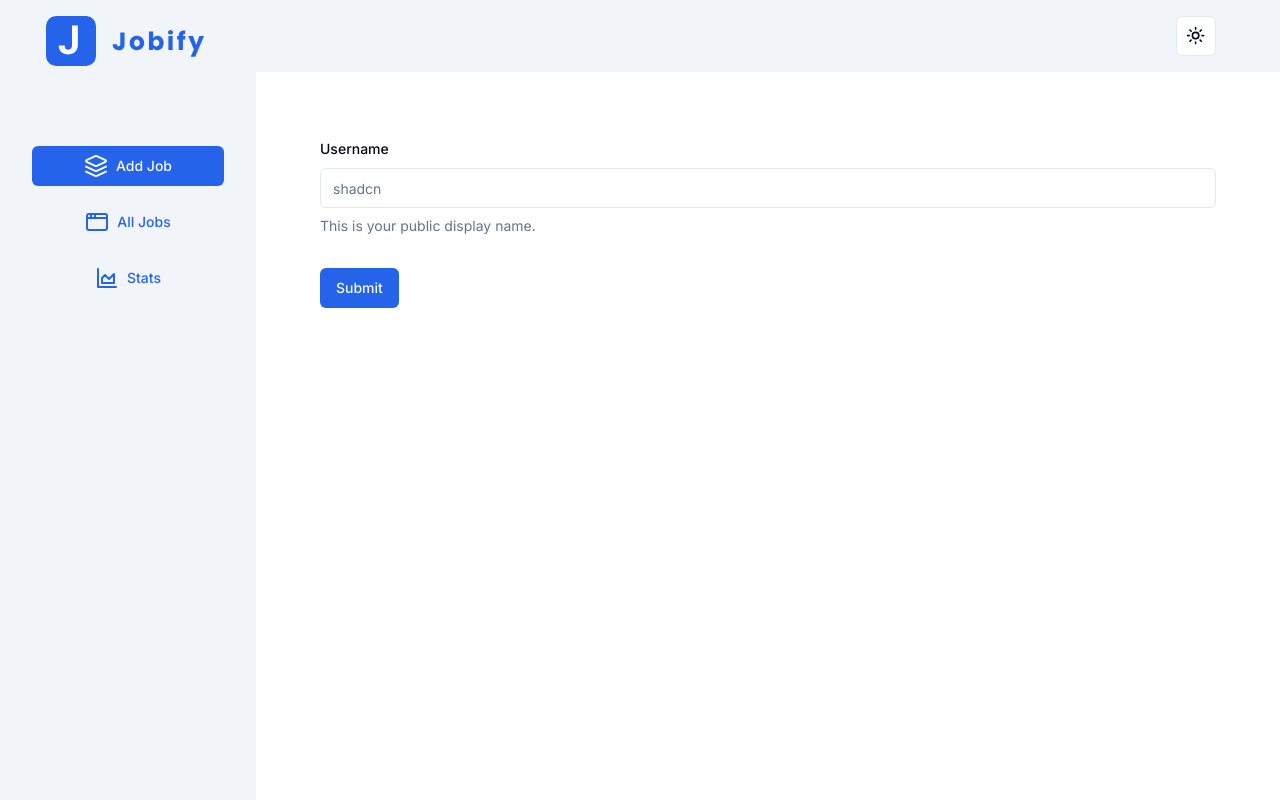
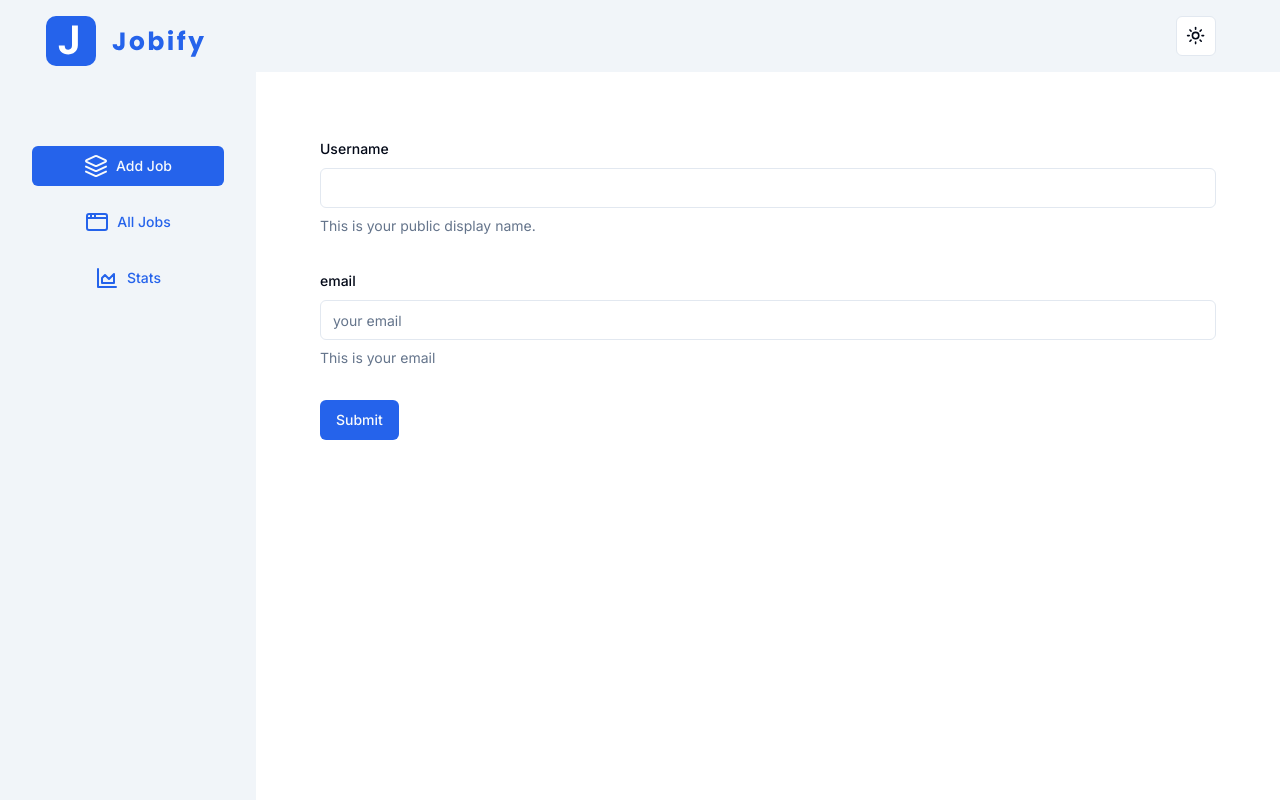
Before and after one commit to ImpulseImp/fullstack-jobify, a Next.js app: page /add-job in a window 1280 px wide. Built offline with nearby package versions, Linux system fonts and the light colour scheme.

Commit message:
setup boilerplate

```diff
--- a/components/CreateJobForm.tsx
+++ b/components/CreateJobForm.tsx
@@ -16,17 +16,27 @@ import {
 import { Input } from "@/components/ui/input";
 
 const formSchema = z.object({
-  username: z.string().min(2, {
-    message: "Username must be at least 2 characters.",
+  username: z.string().min(3, {
+    message: "Username must be at least 3 characters.",
   }),
+  email: z.string().email(),
 });
 
-const onSubmit = () => {};
+type FormFields = z.infer<typeof formSchema>;
+
+const onSubmit = async () => {
+  await new Promise((res) => setTimeout(res, 2000));
+};
 
 const CreateJobForm = () => {
-  const form = useForm();
+  const form = useForm<FormFields>({
+    resolver: zodResolver(formSchema),
+    defaultValues: {
+      username: "",
+      email: "",
+    },
+  });
   return (
-    <div>
     <Form {...form}>
       <form onSubmit={form.handleSubmit(onSubmit)} className="space-y-8">
         <FormField
@@ -36,11 +46,25 @@ const CreateJobForm = () => {
             <FormItem>
               <FormLabel>Username</FormLabel>
               <FormControl>
-                  <Input placeholder="shadcn" {...field} />
+                <Input {...field} />
               </FormControl>
               <FormDescription>
                 This is your public display name.
               </FormDescription>
+              <FormMessage />
+            </FormItem>
+          )}
+        />
+        <FormField
+          control={form.control}
+          name="email"
+          render={({ field }) => (
+            <FormItem>
+              <FormLabel>email</FormLabel>
+              <FormControl>
+                <Input placeholder="your email" {...field} />
+              </FormControl>
+              <FormDescription>This is your email</FormDescription>
               <FormMessage />
             </FormItem>
           )}
@@ -50,7 +74,6 @@ const CreateJobForm = () => {
         </Button>
       </form>
     </Form>
-    </div>
   );
 };
 export default CreateJobForm;
```
Lines whose indentation alone changed are shown as unchanged.
